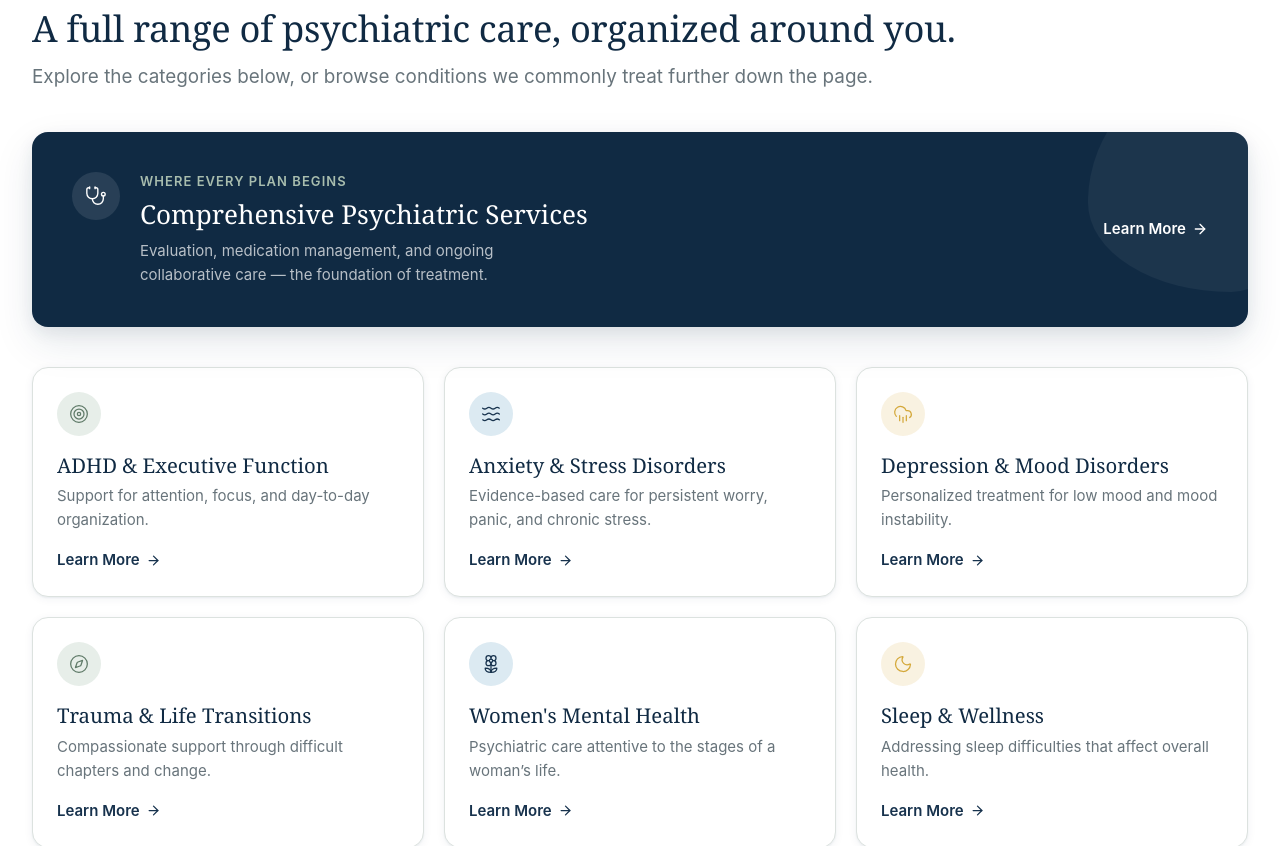
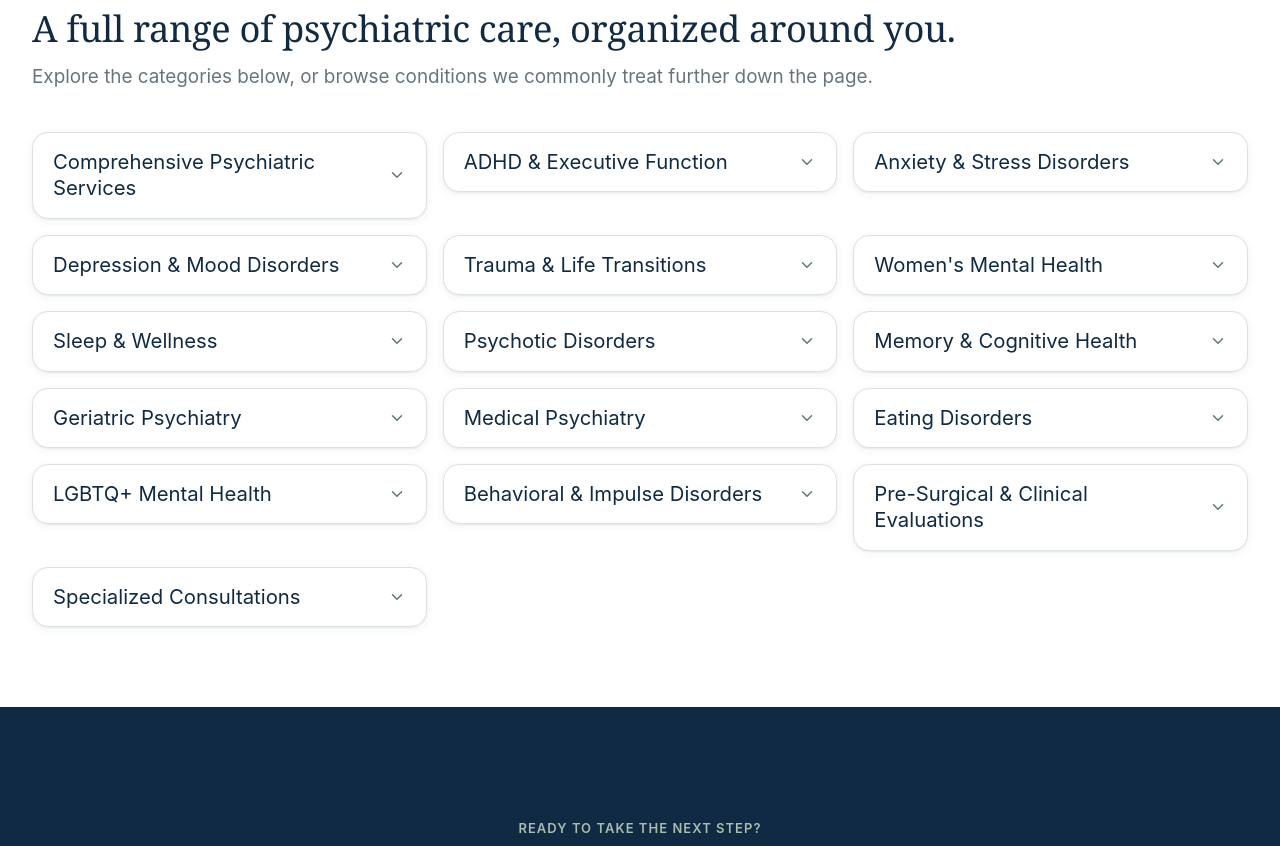
Before and after one commit to Shubham-code05/Paramount-Psychiatry, a React (Vite) app in the folder client/: page /conditions in a window 1280 px wide. Shown: the part 820-1666 px from the top of the page. Built offline with nearby package versions, Linux system fonts and the light colour scheme.

Commit message:
Update website pages

```diff
--- a/client/src/components/conditions/ConditionsOverviewGrid.jsx
+++ b/client/src/components/conditions/ConditionsOverviewGrid.jsx
@@ -1,21 +1,78 @@
-import { motion, useReducedMotion } from 'framer-motion';
+import { useState } from 'react';
+import { AnimatePresence, motion, useReducedMotion } from 'framer-motion';
 import { Link } from 'react-router-dom';
-import { ArrowRight } from 'lucide-react';
+import { ChevronDown } from 'lucide-react';
 import Section from '../ui/Section';
 import SectionHeading from '../ui/SectionHeading';
-import { conditionCategories } from '../../data/conditions';
+import { conditionCategories, conditions } from '../../data/conditions';
 import { staggerContainer, fadeUp } from '../../lib/motion';
 import { cn } from '../../lib/cn';
 
-const [featured, ...rest] = conditionCategories;
+// One heading row per category. Hovering (desktop) or tapping/clicking
+// (touch, and as an explicit toggle everywhere) reveals a dropdown listing
+// that category's "Areas We Commonly Address" — each item links straight to
+// the category's /conditions/:slug page. Mirrors the open/close pattern
+// already used by the Navbar's mega menu (hover + click both toggle the
+// same state) so behavior stays consistent across the site.
+function AreaRow({ category }) {
+  const [open, setOpen] = useState(false);
+  const shouldReduceMotion = useReducedMotion();
+  const areas = conditions[category.slug]?.areas?.items ?? [];
 
-// Icon-circle color cycles through the three supporting brand tints — sage,
-// blue, warm gold — in equal rotation, same treatment for all three.
-const iconStyles = [
-  { bg: 'bg-sage-soft', text: 'text-sage-deep' },
-  { bg: 'bg-blue-soft', text: 'text-navy' },
-  { bg: 'bg-gold/15', text: 'text-gold' },
-];
+  return (
+    <div
+      className="relative"
+      onMouseEnter={() => setOpen(true)}
+      onMouseLeave={() => setOpen(false)}
+      onBlur={(e) => {
+        if (!e.currentTarget.contains(e.relatedTarget)) setOpen(false);
+      }}
+    >
+      <button
+        type="button"
+        aria-expanded={open}
+        aria-haspopup="true"
+        onClick={() => setOpen((v) => !v)}
+        className={cn(
+          'flex w-full items-center justify-between gap-3 rounded-(--radius-card) border border-border bg-white px-5 py-4 text-left shadow-soft transition-all duration-300 ease-calm hover:shadow-elevated',
+          open && 'shadow-elevated',
+        )}
+      >
+        <span className="text-h4 text-navy-deep">{category.title}</span>
+        <ChevronDown
+          size={18}
+          aria-hidden="true"
+          className={cn('shrink-0 text-sage-deep transition-transform duration-300 ease-calm', open && 'rotate-180')}
+        />
+      </button>
+
+      <AnimatePresence>
+        {open && areas.length > 0 && (
+          <motion.div
+            initial={shouldReduceMotion ? false : { opacity: 0, y: 8 }}
+            animate={{ opacity: 1, y: 0 }}
+            exit={shouldReduceMotion ? { opacity: 0 } : { opacity: 0, y: 8 }}
+            transition={{ duration: 0.2, ease: [0.16, 1, 0.3, 1] }}
+            className="absolute left-0 right-0 top-full z-20 mt-2 max-h-80 overflow-y-auto rounded-(--radius-card) border border-border bg-white p-2 shadow-elevated"
+          >
+            <ul className="flex flex-col">
+              {areas.map((area) => (
+                <li key={area.title}>
+                  <Link
+                    to={`/conditions/${category.slug}`}
+                    className="block rounded-lg px-3 py-2 text-body-sm text-charcoal transition-colors hover:bg-navy/5 hover:text-navy"
+                  >
+                    {area.title}
+                  </Link>
+                </li>
+              ))}
+            </ul>
+          </motion.div>
+        )}
+      </AnimatePresence>
+    </div>
+  );
+}
 
 export default function ConditionsOverviewGrid() {
   const shouldReduceMotion = useReducedMotion();
@@ -36,57 +93,12 @@ export default function ConditionsOverviewGrid() {
           />
         </motion.div>
 
-        {/* Featured category — Comprehensive Psychiatric Services is the foundation every plan builds on. */}
-        <motion.div variants={fadeUp}>
-          <Link
-            to={`/conditions/${featured.slug}`}
-            className="group relative flex flex-col gap-4 overflow-hidden rounded-(--radius-card) bg-navy-deep p-8 text-white shadow-elevated transition-transform duration-300 ease-calm hover:-translate-y-0.5 md:flex-row md:items-center md:justify-between md:gap-8 md:p-10"
-          >
-            <div
-              className="pointer-events-none absolute -right-16 -top-16 h-56 w-56 rounded-[58%_42%_36%_64%/60%_38%_62%_40%] bg-white/5"
-              aria-hidden="true"
-            />
-            <div className="relative flex items-start gap-5">
-              <span className="flex h-12 w-12 shrink-0 items-center justify-center rounded-full bg-white/10">
-                <featured.icon size={22} strokeWidth={1.5} aria-hidden="true" />
-              </span>
-              <div className="flex flex-col gap-2">
-                <span className="text-eyebrow uppercase text-sage font-semibold">Where Every Plan Begins</span>
-                <h3 className="text-h3 text-white">{featured.title}</h3>
-                <p className="text-body-sm text-white/70 max-w-md">{featured.description}</p>
-              </div>
-            </div>
-            <span className="relative inline-flex shrink-0 items-center gap-1.5 text-body-sm font-semibold text-white">
-              Learn More
-              <ArrowRight size={16} className="transition-transform group-hover:translate-x-0.5" aria-hidden="true" />
-            </span>
-          </Link>
-        </motion.div>
-
-        <div className="grid grid-cols-1 gap-5 sm:grid-cols-2 lg:grid-cols-3">
-          {rest.map((category, index) => {
-            const iconStyle = iconStyles[index % iconStyles.length];
-            return (
-              <motion.div key={category.slug} variants={fadeUp} className="h-full">
-                <Link
-                  to={`/conditions/${category.slug}`}
-                  className="group flex h-full flex-col gap-4 rounded-(--radius-card) border border-border bg-white p-6 shadow-soft transition-all duration-300 ease-calm hover:-translate-y-0.5 hover:shadow-elevated"
-                >
-                  <span className={cn('flex h-11 w-11 items-center justify-center rounded-full', iconStyle.bg, iconStyle.text)}>
-                    <category.icon size={20} strokeWidth={1.5} aria-hidden="true" />
-                  </span>
-                  <div className="flex flex-1 flex-col gap-1.5">
-                    <h3 className="text-h4 text-navy-deep">{category.title}</h3>
-                    <p className="text-body-sm text-muted">{category.description}</p>
-                  </div>
-                  <span className="inline-flex items-center gap-1.5 text-body-sm font-semibold text-navy">
-                    Learn More
-                    <ArrowRight size={15} className="transition-transform group-hover:translate-x-0.5" aria-hidden="true" />
-                  </span>
-                </Link>
-              </motion.div>
-            );
-          })}
+        <div className="grid grid-cols-1 gap-4 sm:grid-cols-2 lg:grid-cols-3">
+          {conditionCategories.map((category) => (
+            <motion.div key={category.slug} variants={fadeUp}>
+              <AreaRow category={category} />
+            </motion.div>
+          ))}
         </div>
       </motion.div>
     </Section>
--- a/client/src/pages/InsuranceFeesPage.jsx
+++ b/client/src/pages/InsuranceFeesPage.jsx
@@ -17,7 +17,11 @@ import {
   paymentFaqs,
 } from '../data/insuranceFees';
 
-function TextSection({ heading, paragraphs, background, cta }) {
+// Two-column layout matching <WhyParamount />'s "Why Paramount Psychiatry?"
+// pattern: heading in a lg:col-span-5 left column, copy (and an optional
+// cta button) in a lg:col-span-7 right column, with the same bottom
+// divider treatment.
+function TwoColumnSection({ heading, paragraphs, background = 'white', cta }) {
   const shouldReduceMotion = useReducedMotion();
 
   return (
@@ -25,13 +29,17 @@ function TextSection({ heading, paragraphs, background, cta }) {
       <motion.div
         initial={shouldReduceMotion ? false : 'hidden'}
         whileInView="visible"
-        viewport={{ once: true, margin: '-80px' }}
+        viewport={{ once: true, margin: '-100px' }}
         variants={fadeUp}
-        className="flex flex-col gap-5 max-w-3xl"
+        className="flex flex-col gap-10"
       >
-        <SectionHeading title={heading} />
+        <div className="grid grid-cols-1 gap-10 lg:grid-cols-12 lg:gap-12">
+          <div className="lg:col-span-5">
+            <h2 className="text-h2">{heading}</h2>
+          </div>
+          <div className="lg:col-span-7 flex flex-col gap-5">
             {paragraphs.map((paragraph, index) => (
-          <p key={index} className="text-body text-charcoal">
+              <p key={index} className="text-body-lg text-muted">
                 {paragraph}
               </p>
             ))}
@@ -42,6 +50,10 @@ function TextSection({ heading, paragraphs, background, cta }) {
                 </Button>
               </div>
             )}
+          </div>
+        </div>
+
+        <div className="border-t border-border pt-10" aria-hidden="true" />
       </motion.div>
     </Section>
   );
@@ -59,10 +71,10 @@ export default function InsuranceFeesPage() {
         sketch="/images/sketch/clearinformationinsurance.png"
       />
 
-      <TextSection heading={insuranceSection.heading} paragraphs={insuranceSection.paragraphs} background="white" />
-      <TextSection heading={feesSection.heading} paragraphs={feesSection.paragraphs} background="ivory" cta={feesSection.cta} />
-      <TextSection heading={outOfNetworkSection.heading} paragraphs={outOfNetworkSection.paragraphs} background="white" />
-      <TextSection heading={goodFaithEstimateSection.heading} paragraphs={goodFaithEstimateSection.paragraphs} background="ivory" />
+      <TwoColumnSection heading={insuranceSection.heading} paragraphs={insuranceSection.paragraphs} />
+      <TwoColumnSection heading={feesSection.heading} paragraphs={feesSection.paragraphs} background="ivory" cta={feesSection.cta} />
+      <TwoColumnSection heading={outOfNetworkSection.heading} paragraphs={outOfNetworkSection.paragraphs} background="white" />
+      <TwoColumnSection heading={goodFaithEstimateSection.heading} paragraphs={goodFaithEstimateSection.paragraphs} background="ivory" />
 
       <Section spacing="md" background="white">
         <div className="flex flex-col gap-8 max-w-3xl">
```
Lines whose indentation alone changed are shown as unchanged.
